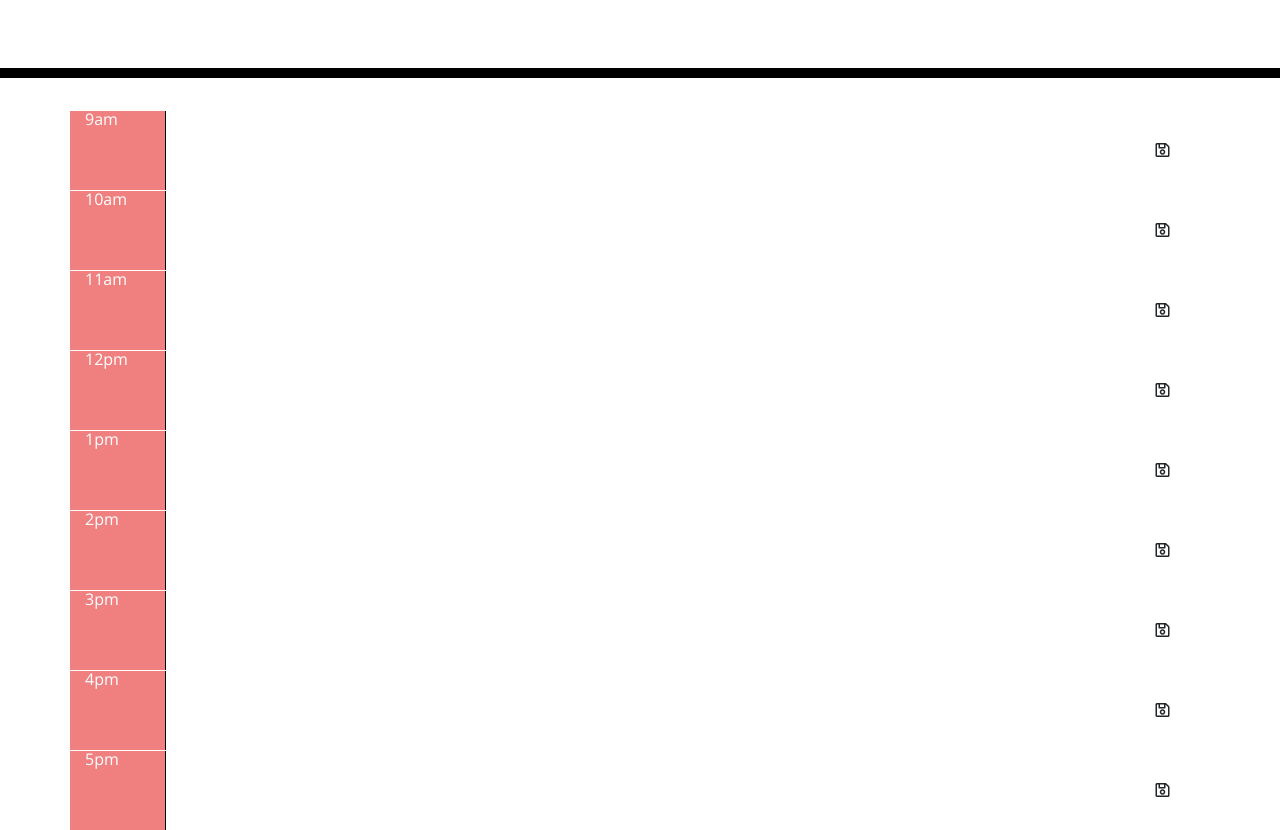
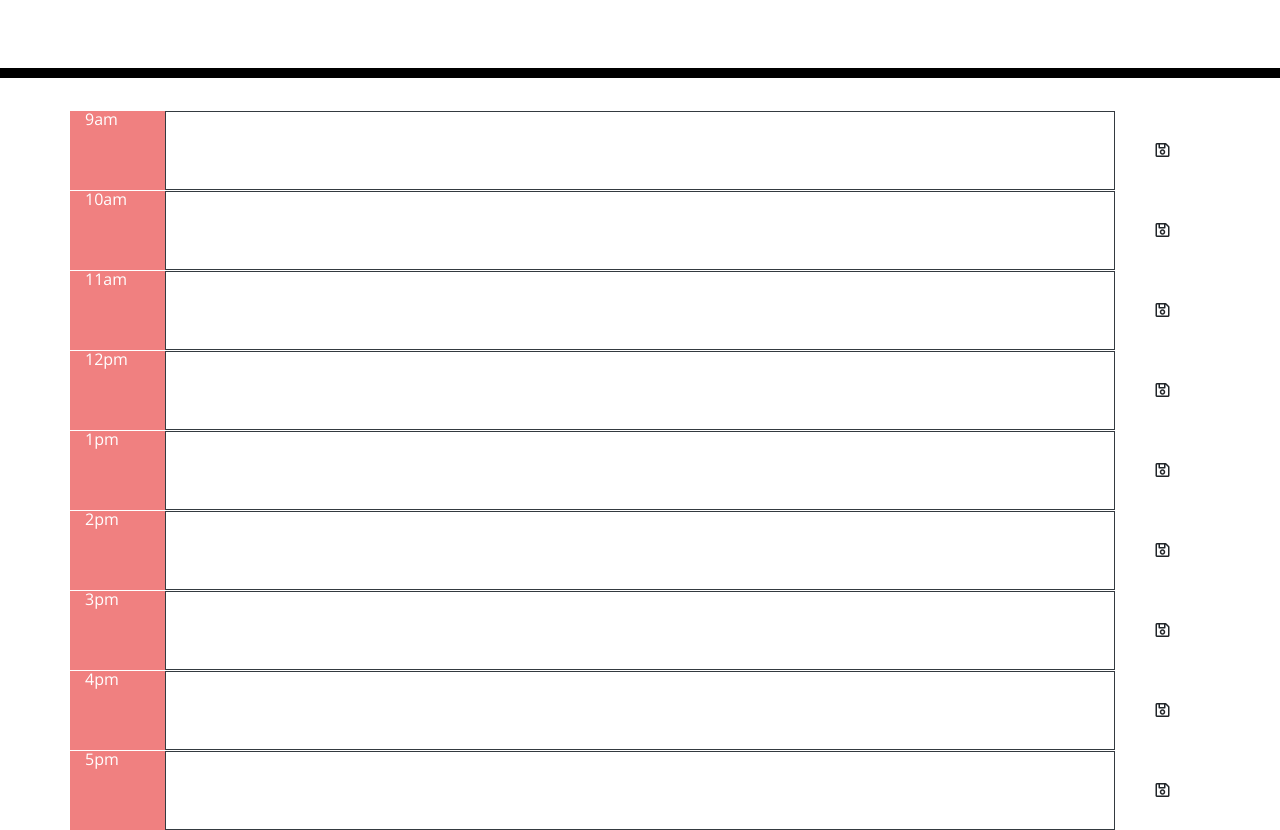
Before and after one commit to smarr2198/Schedule.Maker, a plain HTML site: page index.html in a window 1280 px wide. Shown: the part 273-1103 px from the top of the page. Drawn offline with nearby package versions, Linux system fonts and the light colour scheme.

Commit message:
added styling to textarea

```diff
--- a/index.html
+++ b/index.html
@@ -29,7 +29,7 @@
       <!-- Time -->
       <div class="col-1" id="ppf9">9am</div>
       <!-- Task to do -->
-      <textarea class="col-10 js-task"></textarea>
+      <textarea class="col-10 js-task border border-dark"></textarea>
       <!-- Button -->
       <button class="btn col-1 js-saveBtn"><i class="far fa-save"></i></button>
     </div>
@@ -38,7 +38,7 @@
       <!-- Time -->
       <div class="col-1" id="ppf10">10am</div>
       <!-- Task to do -->
-      <textarea class="col-10 js-task"></textarea>
+      <textarea class="col-10 js-task border border-dark"></textarea>
       <!-- Button -->
       <button class="btn col-1 js-saveBtn"><i class="far fa-save"></i></button>
     </div>
@@ -47,7 +47,7 @@
       <!-- Time -->
       <div class="col-1" id="ppf11">11am</div>
       <!-- Task to do -->
-      <textarea class="col-10 js-task"></textarea>
+      <textarea class="col-10 js-task border border-dark"></textarea>
       <!-- Button -->
       <button class="btn col-1 js-saveBtn"><i class="far fa-save"></i></button>
     </div>
@@ -56,7 +56,7 @@
       <!-- Time -->
       <div class="col-1" id="ppf12">12pm</div>
       <!-- Task to do -->
-      <textarea class="col-10 js-task"></textarea>
+      <textarea class="col-10 js-task border border-dark"></textarea>
       <!-- Button -->
       <button class="btn col-1 js-saveBtn"><i class="far fa-save"></i></button>
     </div>
@@ -65,7 +65,7 @@
       <!-- Time -->
       <div class="col-1" id="ppf1">1pm</div>
       <!-- Task to do -->
-      <textarea class="col-10 js-task"></textarea>
+      <textarea class="col-10 js-task border border-dark"></textarea>
       <!-- Button -->
       <button class="btn col-1 js-saveBtn"><i class="far fa-save"></i></button>
     </div>
@@ -74,7 +74,7 @@
       <!-- Time -->
       <div class="col-1" id="ppf2">2pm</div>
       <!-- Task to do -->
-      <textarea class="col-10 js-task"></textarea>
+      <textarea class="col-10 js-task border border-dark"></textarea>
       <!-- Button -->
       <button class="btn col-1 js-saveBtn"><i class="far fa-save"></i></button>
     </div>
@@ -83,7 +83,7 @@
       <!-- Time -->
       <div class="col-1" id="ppf3">3pm</div>
       <!-- Task to do -->
-      <textarea class="col-10 js-task"></textarea>
+      <textarea class="col-10 js-task border border-dark"></textarea>
       <!-- Button -->
       <button class="btn col-1 js-saveBtn"><i class="far fa-save"></i></button>
     </div>
@@ -92,7 +92,7 @@
       <!-- Time -->
       <div class="col-1" id="ppf4">4pm</div>
       <!-- Task to do -->
-      <textarea class="col-10 js-task"></textarea>
+      <textarea class="col-10 js-task border border-dark"></textarea>
       <!-- Button -->
       <button class="btn col-1 js-saveBtn"><i class="far fa-save"></i></button>
     </div>
@@ -101,7 +101,7 @@
       <!-- Time -->
       <div class="col-1" id="ppf5">5pm</div>
       <!-- Task to do -->
-      <textarea class="col-10 js-task"></textarea>
+      <textarea class="col-10 js-task border border-dark"></textarea>
       <!-- Button -->
       <button class="btn col-1 js-saveBtn"><i class="far fa-save"></i></button>
     </div>
```
